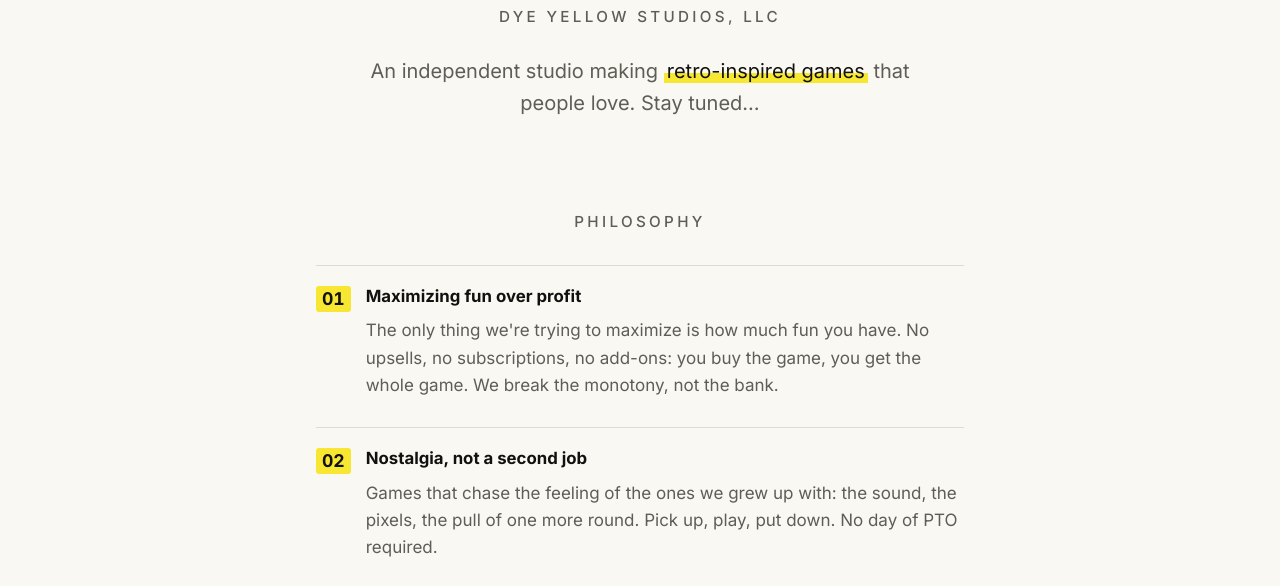
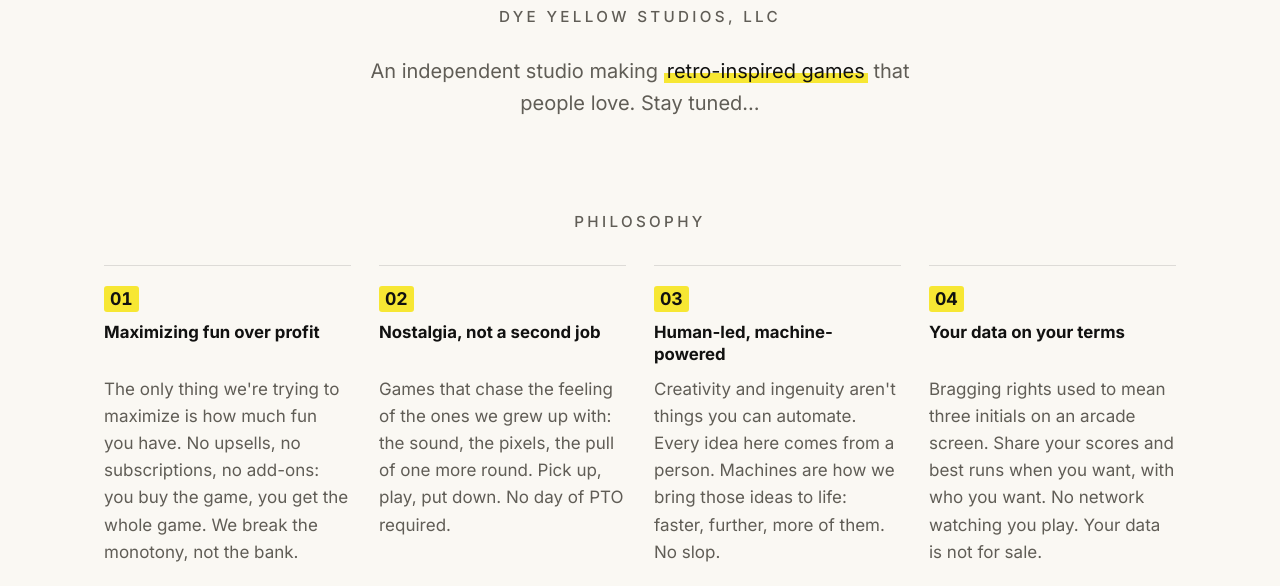
Before and after one commit to jondaiello/dyeyellowstudios-com, a plain HTML site: page index.html in a window 1280 px wide. Shown: the part 364-950 px from the top of the page. Drawn offline with Linux system fonts and the light colour scheme.

Commit message:
Add a privacy tenet and lay the tenets out in a row
Tenet 04, "Your data on your terms": share scores on your own terms,
no network watching you play, your data is not for sale.

On wider screens the tenets now sit side by side (2x2 on tablets, one
row of four on desktop), with subgrid keeping titles and paragraphs
aligned across each row. Phones still stack them.

Co-Authored-By: Claude Opus 5.5 <noreply@anthropic.com>

```diff
--- a/index.html
+++ b/index.html
@@ -505,6 +505,30 @@
   .tenets p {
     margin: 6px 0 0;
     color: var(--muted);
+  }
+
+  /* With room to spare the tenets sit side by side instead of stacking:
+     two by two on tablets, then one row of four once the section can
+     widen past the reading measure without starving each column. */
+  @media (min-width: 720px) {
+    .tenets { grid-template-columns: repeat(2, 1fr); gap: 32px 28px; }
+    /* In columns the numeral sits above its title, and subgrid shares the
+       row tracks so every title and paragraph starts on the same line even
+       when one title wraps and its neighbour doesn't. */
+    .tenets li {
+      grid-template-columns: 1fr;
+      grid-template-rows: subgrid;
+      grid-row: span 3;
+      row-gap: 10px;
+    }
+    .tenets .num { grid-row: auto; }
+    .tenets h3 { align-self: start; }
+    .tenets p { margin-top: 0; }
+  }
+
+  @media (min-width: 1080px) {
+    .philosophy { max-width: 1120px; padding-left: 24px; padding-right: 24px; }
+    .tenets { grid-template-columns: repeat(4, 1fr); }
   }
 
   @media (max-width: 480px) {
@@ -642,6 +666,16 @@
           Creativity and ingenuity aren't things you can automate. Every idea here
           comes from a person. Machines are how we bring those ideas to life:
           faster, further, more of them. No slop.
+        </p>
+      </li>
+
+      <li>
+        <span class="num" aria-hidden="true">04</span>
+        <h3>Your data on your terms</h3>
+        <p>
+          Bragging rights used to mean three initials on an arcade screen. Share
+          your scores and best runs when you want, with who you want. No network
+          watching you play. Your data is not for sale.
         </p>
       </li>
     </ol>
```
